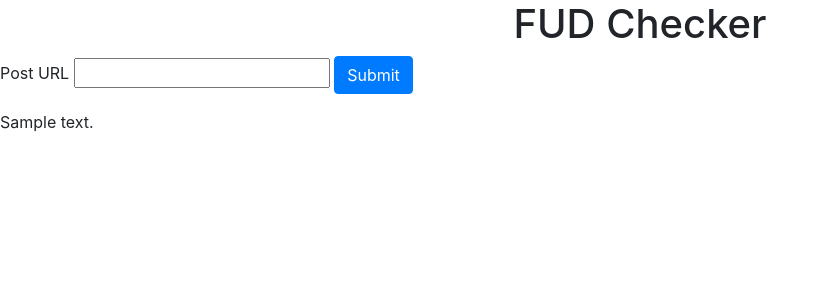
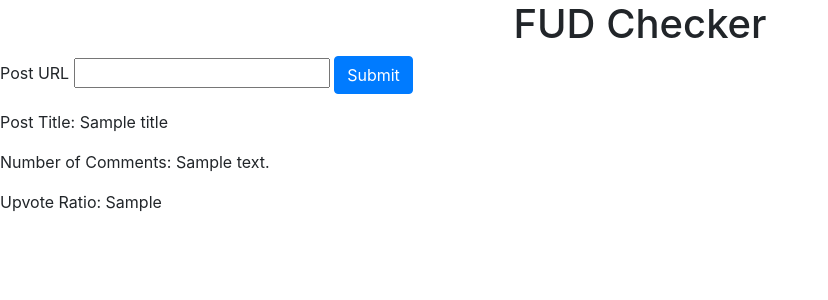
Before and after one commit to wchan-dev/post-fud-checker, a Flask app: template app/templates/home.html in a window 1280 px wide. Shown: the part 56-356 px from the top of the page, without its empty margins (0-828 px from the left). Run offline with Flask 3, Linux system fonts and the light colour scheme; the template is opened without the code that fills it: most values are stand-ins (such as "Sample title", 1, 10 or a date in 2020); some libraries are stand-ins or nearby versions.

Commit message:
feat: modifying to show more post information

```diff
--- a/app/templates/home.html
+++ b/app/templates/home.html
@@ -10,6 +10,8 @@
   </div>
 </form>
 <div>
-  <p>{{postContent}}</p>
+  <p>Post Title: {{title}}</p>
+  <p>Number of Comments: {{comments}}</p>
+  <p>Upvote Ratio: {{upvote_ratio}}</p>
 </div>
 {% endblock %}
```
